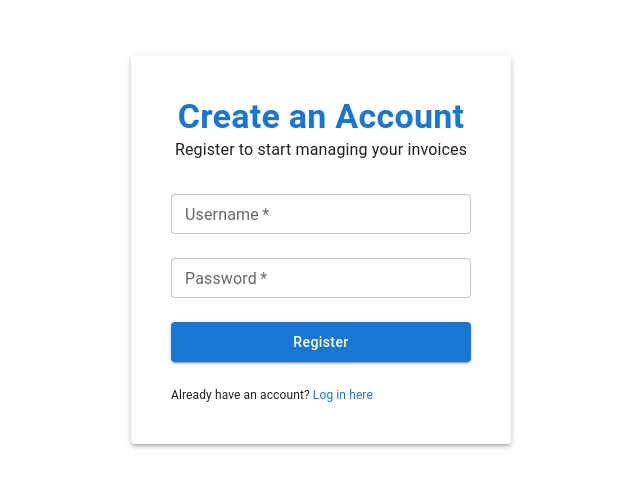
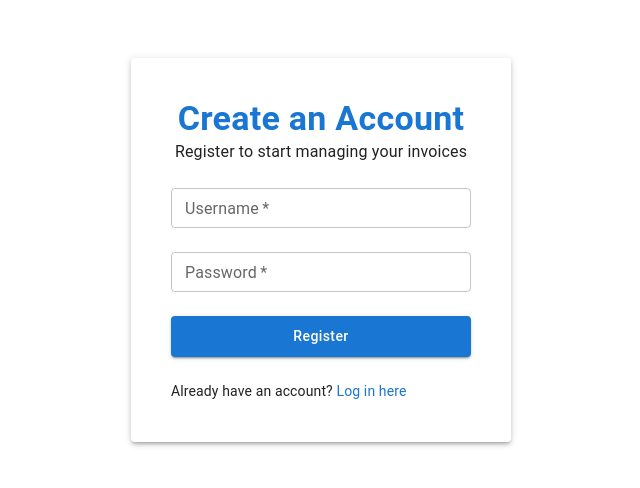
Before and after one commit to J1MMM/invoicing-system, a React (Vite) app: page /register in a window 1280 px wide. Shown: the part 150-638 px from the top of the page, without its empty margins (319-959 px from the left). Built offline with nearby package versions, Linux system fonts and the light colour scheme.

Commit message:
implement auth

```diff
--- a/src/App.jsx
+++ b/src/App.jsx
@@ -1,18 +1,22 @@
 import { BrowserRouter, Route, Routes } from "react-router-dom";
 import LoginPage from "./pages/LoginPage";
+import RegisterPage from "./pages/RegisterPage";
+import Dashboard from "./pages/Dashboard";
+import RequiredAuth from "./components/Auth/RequiredAuth";
 import "./styles/global.css";
-import RegisterPage from "./pages/RegisterPage";
 
 function App() {
   return (
-    <>
-      <BrowserRouter>
-        <Routes>
-          <Route path="login" element={<LoginPage />}></Route>
-          <Route path="register" element={<RegisterPage />}></Route>
-        </Routes>
-      </BrowserRouter>
-    </>
+    <BrowserRouter>
+      <Routes>
+        <Route path="/login" element={<LoginPage />} />
+        <Route path="/register" element={<RegisterPage />} />
+
+        <Route element={<RequiredAuth />}>
+          <Route path="/" element={<Dashboard />} />
+        </Route>
+      </Routes>
+    </BrowserRouter>
   );
 }
 
--- /dev/null
+++ b/src/components/Auth/RequiredAuth.jsx
@@ -0,0 +1,9 @@
+import React from "react";
+import { isAuthenticated } from "../../utils/storage";
+import { Navigate, Outlet } from "react-router-dom";
+
+function RequiredAuth() {
+  return isAuthenticated() ? <Outlet /> : <Navigate to="/login" replace />;
+}
+
+export default RequiredAuth;
--- a/src/pages/Dashboard.jsx
+++ b/src/pages/Dashboard.jsx
@@ -0,0 +1,14 @@
+import { Button } from "@mui/material";
+import React from "react";
+import { removeToken } from "../utils/storage";
+
+function Dashboard() {
+  return (
+    <div>
+      Dashboard
+      <Button onClick={() => removeToken()}>logout</Button>
+    </div>
+  );
+}
+
+export default Dashboard;
--- a/src/pages/LoginPage.jsx
+++ b/src/pages/LoginPage.jsx
@@ -8,13 +8,12 @@ import {
   Typography,
 } from "@mui/material";
 import { useEffect, useState } from "react";
-import { Link, useNavigate } from "react-router-dom";
-import { getUsers, setToken } from "../utils/storage";
+import { Link, Navigate, useNavigate } from "react-router-dom";
+import { getUsers, isAuthenticated, setToken } from "../utils/storage";
 
 const LoginPage = () => {
   const navigate = useNavigate();
   const [form, setForm] = useState({ username: "", password: "" });
-  const [alertShow, setAlertShow] = useState(false);
   const [alertSev, setAlertSev] = useState("success");
   const [alertMsg, setAlertMsg] = useState("");
 
@@ -26,15 +25,28 @@ const LoginPage = () => {
   const handleLogin = (e) => {
     e.preventDefault();
     const users = getUsers();
-    console.log(users);
     const user = users.find(
       (u) => u.username == form.username && u.password == form.password
     );
     if (!user) {
+      setAlertSev("error");
+      setAlertMsg("Invalid Credentials");
+      return;
     }
+
+    setAlertSev("success");
+    setAlertMsg("Login Success");
     setToken();
-    navigate("/");
+    navigate("/", { replace: true });
   };
+
+  useEffect(() => {
+    setAlertMsg("");
+  }, [form]);
+
+  if (isAuthenticated()) {
+    return <Navigate to="/" />;
+  }
 
   return (
     <Box
@@ -52,6 +64,7 @@ const LoginPage = () => {
         component="form"
         onSubmit={handleLogin}
       >
+        <Box mb={1}>
           <Typography
             variant="h4"
             fontWeight="bold"
@@ -60,11 +73,12 @@ const LoginPage = () => {
           >
             Welcome Back
           </Typography>
-        <Typography variant="body1" textAlign="center" mb={2}>
+          <Typography variant="body1" textAlign="center">
             Log in to access your Invoice Dashboard
           </Typography>
+        </Box>
 
-        {alertShow && <Alert severity={alertSev}>{alertMsg}</Alert>}
+        {!!alertMsg && <Alert severity={alertSev}>{alertMsg}</Alert>}
 
         <Stack width={300}>
           <TextField
@@ -103,7 +117,7 @@ const LoginPage = () => {
             Login
           </Button>
 
-          <Typography fontSize={12} mt={3}>
+          <Typography fontSize={14} mt={3}>
             Don't have an account?{" "}
             <Link
               style={{ textDecoration: "none", color: "#1976D2" }}
--- a/src/pages/RegisterPage.jsx
+++ b/src/pages/RegisterPage.jsx
@@ -1,4 +1,5 @@
 import {
+  Alert,
   Box,
   Button,
   Paper,
@@ -6,9 +7,40 @@ import {
   TextField,
   Typography,
 } from "@mui/material";
-import { Link } from "react-router-dom";
+import { useEffect, useState } from "react";
+import { Link, useNavigate } from "react-router-dom";
+import { getUsers, saveUser, setToken } from "../utils/storage";
 
 function RegisterPage() {
+  const [form, setForm] = useState({ username: "", password: "" });
+  const [alertMsg, setAlertMsg] = useState("");
+  const [alertSev, setAlertSev] = useState("success");
+
+  const handleFormChange = (e) => {
+    const { name, value } = e.target;
+    setForm((prev) => ({ ...prev, [name]: value }));
+  };
+
+  const handleRegister = (e) => {
+    e.preventDefault();
+    const users = getUsers();
+    const duplicate = users.find((u) => u.username == form.username);
+    if (duplicate) {
+      setAlertSev("error");
+      setAlertMsg("Username already exists.");
+      return;
+    }
+
+    users.push(form);
+    saveUser(users);
+    setAlertSev("success");
+    setAlertMsg("Success! Proceed to login.");
+  };
+
+  useEffect(() => {
+    setAlertMsg("");
+  }, [form]);
+
   return (
     <Box
       sx={{
@@ -19,7 +51,13 @@ function RegisterPage() {
         boxSizing: "border-box",
       }}
     >
-      <Paper elevation={3} sx={{ padding: 5 }}>
+      <Paper
+        elevation={3}
+        sx={{ padding: 5 }}
+        component="form"
+        onSubmit={handleRegister}
+      >
+        <Box mb={1}>
           <Typography
             variant="h4"
             fontWeight="bold"
@@ -31,11 +69,16 @@ function RegisterPage() {
           <Typography variant="body1" textAlign="center">
             Register to start managing your invoices
           </Typography>
+        </Box>
 
-        <Stack width={300} mt={2}>
+        {!!alertMsg && <Alert severity={alertSev}>{alertMsg}</Alert>}
+
+        <Stack width={300}>
           <TextField
             label="Username"
             name="username"
+            value={form.username}
+            onChange={handleFormChange}
             autoComplete="off"
             size="small"
             margin="normal"
@@ -47,6 +90,8 @@ function RegisterPage() {
             label="Password"
             name="password"
             type="password"
+            value={form.password}
+            onChange={handleFormChange}
             autoComplete="off"
             size="small"
             margin="normal"
@@ -55,13 +100,14 @@ function RegisterPage() {
           />
 
           <Button
+            type="submit"
             variant="contained"
             sx={{ textTransform: "none", padding: 1, mt: 2 }}
           >
             Register
           </Button>
 
-          <Typography fontSize={12} mt={3}>
+          <Typography fontSize={14} mt={3}>
             Already have an account?{" "}
             <Link
               style={{ textDecoration: "none", color: "#1976D2" }}
--- a/src/utils/storage.jsx
+++ b/src/utils/storage.jsx
@@ -1,5 +1,5 @@
 export const getUsers = () => {
-  return localStorage.getItem("users") || [];
+  return JSON.parse(localStorage.getItem("users")) || [];
 };
 
 export const saveUser = (user) => {
```
Lines whose indentation alone changed are shown as unchanged.
